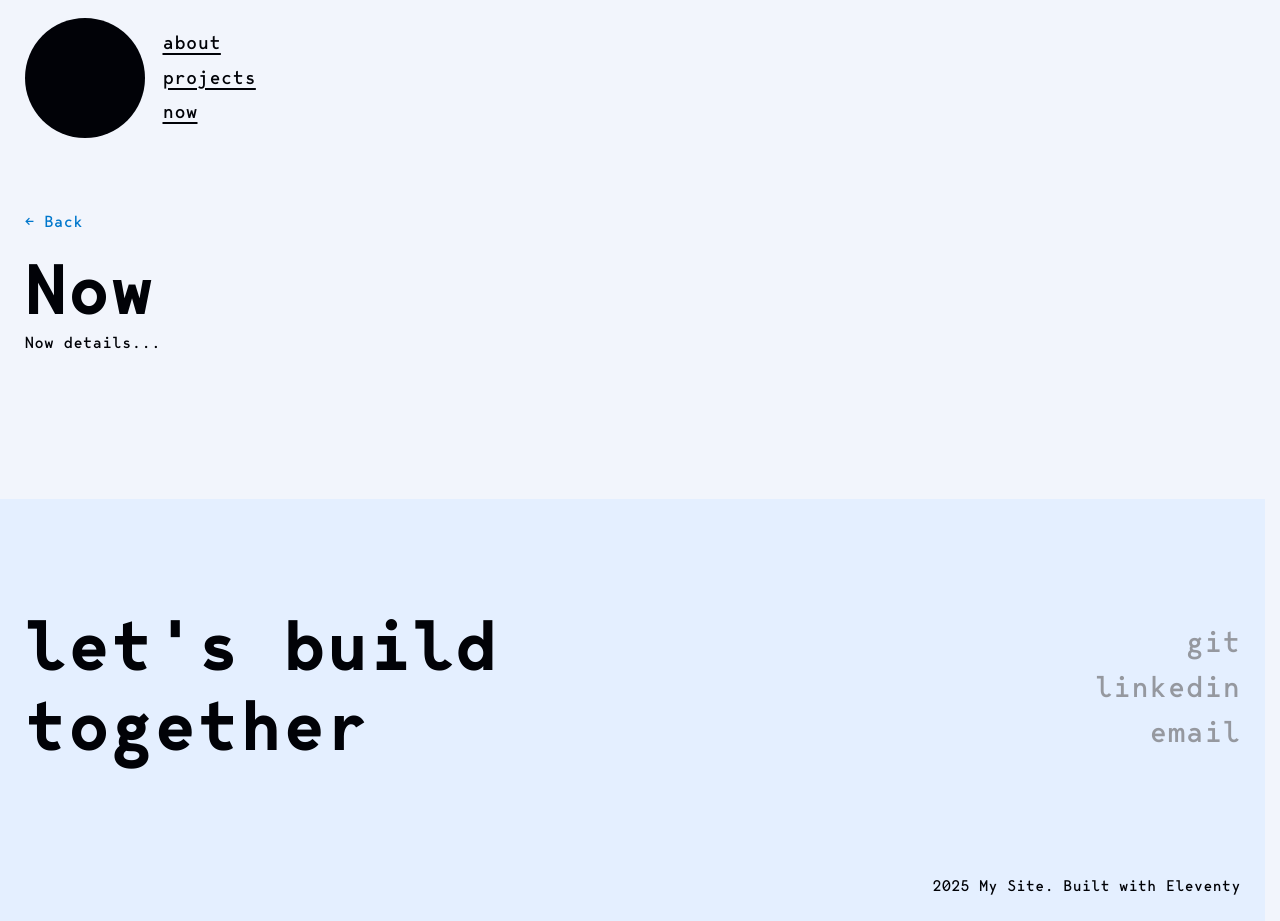
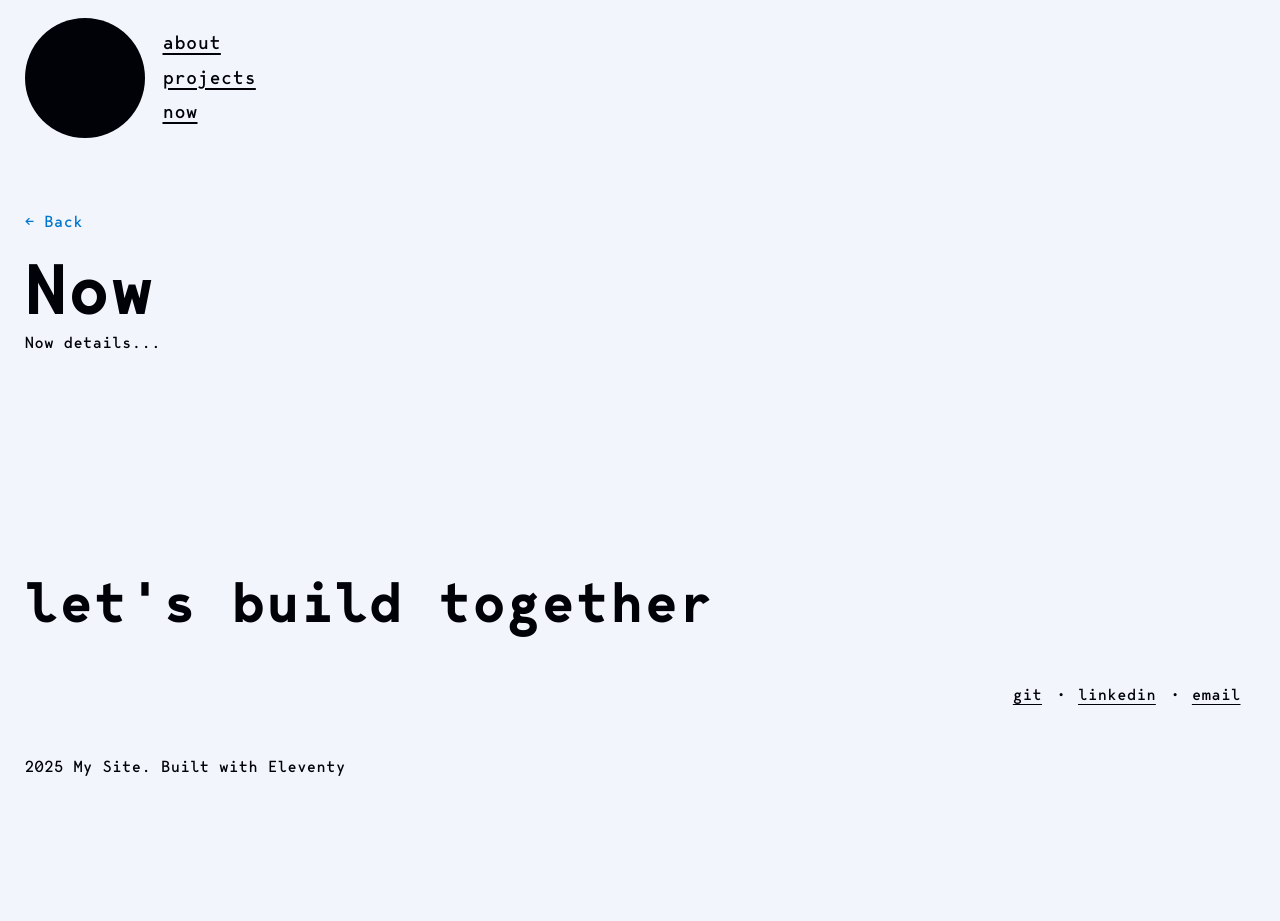
Before and after one commit to watchlar2000/my-web, an Eleventy site: page src/now.njk in a window 1280 px wide. After the commit the page ends 803 px from the top, so only its background shows below. Built offline with nearby package versions, Linux system fonts and the light colour scheme; Eleventy itself is replaced by a stand-in of ours; files that its build step writes are made by us from their sources.

Commit message:
feat: * update footer

```diff
--- a/src/styles/blocks/footer.css
+++ b/src/styles/blocks/footer.css
@@ -2,86 +2,95 @@
   margin-top: var(--space-l-3xl);
   grid-row: 3;
   grid-column: 1/-1;
-  background-color: var(--color-blue-light);
+  background-color: var(--color-footer-bg);
   display: grid;
+  width: 100%;
   grid-template-columns: subgrid;
-  min-height: 75vh;
 }
 
 .footer-wrapper {
   --flow-space: var(--space-l);
 
   grid-column: 2;
-  padding-block: var(--space-l) var(--space-s);
-
-  display: grid;
-  grid-template-rows: auto 1fr auto;
+  padding-block: var(--space-xl) var(--space-s);
+  color: var(--color-footer-text);
 }
 
-.footer-title {
-  font-size: var(--text-size-heading-1);
+.footer-illustration {
+  width: 100%;
+  height: auto;
 }
 
-.footer-nav {
+.footer-socials {
   --cluster-direction: column;
   --cluster-vertical-alignment: flex-end;
   --gutter: 0;
 
   justify-self: end;
   align-self: center;
-  font-size: var(--text-size-base);
+  font-size: var(--text-size-heading-5);
   padding-block: var(--space-s) var(--space-xl);
 }
 
-.footer-nav__item {
-  color: var(--color-light-strong);
+.footer-socials__item {
+  color: var(--color-footer-socials-text);
   text-decoration: none;
   position: relative;
   transition: color 200ms ease;
 }
 
-.footer-nav__item::after {
+.footer-socials__item::after {
   content: '';
   position: absolute;
   bottom: -0.02em;
   left: 0;
   width: 0;
   height: 3px;
-  background-color: var(--color-global-text);
-  transition: width 0.3s cubic-bezier(0.25, 0.8, 0.25, 1);
+  background-color: var(--color-footer-text);
+  transition: width 300ms cubic-bezier(0.25, 0.8, 0.25, 1);
 }
 
-.footer-nav__item:hover {
-  color: var(--color-global-text);
+.footer-socials__item:hover,
+.footer-socials__item:focus-visible,
+.footer-socials__item:active {
+  color: var(--color-footer-text);
 }
 
-.footer-nav__item:hover::after {
+.footer-socials__item:hover::after,
+.footer-socials__item:focus-visible::after,
+.footer-socials__item:active::after {
   width: 100%;
 }
 
-.footer-copy {
-  place-self: flex-end;
-  align-self: flex-end;
-  font-size: var(--text-size-lede);
+.footer-meta {
+  text-align: right;
+  color: var(--color-primary-light);
 }
 
-@media (width > 900px) {
-  .footer {
-    min-height: 50vh;
-  }
+.footer-nav {
+  --cluster-direction: column;
+  --cluster-vertical-alignment: flex-end;
+  --gutter: var(--space-2xs);
 
-  .footer-wrapper {
-    grid-template-areas:
-      'title nav'
-      'copy copy';
-  }
+  color: var(--color-text-muted);
+}
 
-  .footer-title {
-    grid-area: title;
-    align-self: center;
-  }
+@media (width > 420px) {
+  .footer-nav {
+    --cluster-direction: row;
+    --cluster-horizontal-alignment: flex-end;
+    --gutter: var(--space-m);
 
-  .footer-copy {
-    grid-area: copy;
+    & a:not(:last-child) {
+      position: relative;
+
+      &::after {
+        content: '•';
+        position: absolute;
+        right: calc(var(--space-l) / -2);
+        top: 50%;
+        transform: translateY(-50%);
+      }
+    }
   }
 }
```
Also changed, not shown: src/_includes/partials/footer.njk (added, +23 -0 lines).
